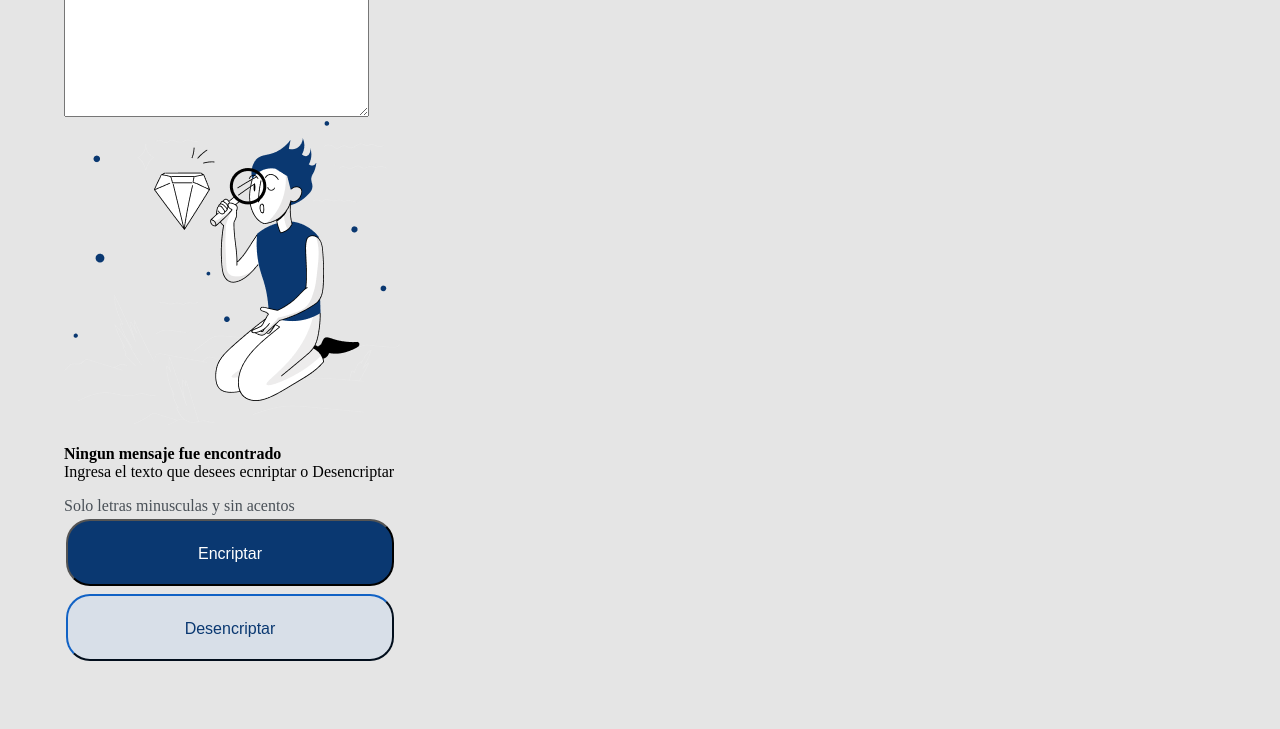
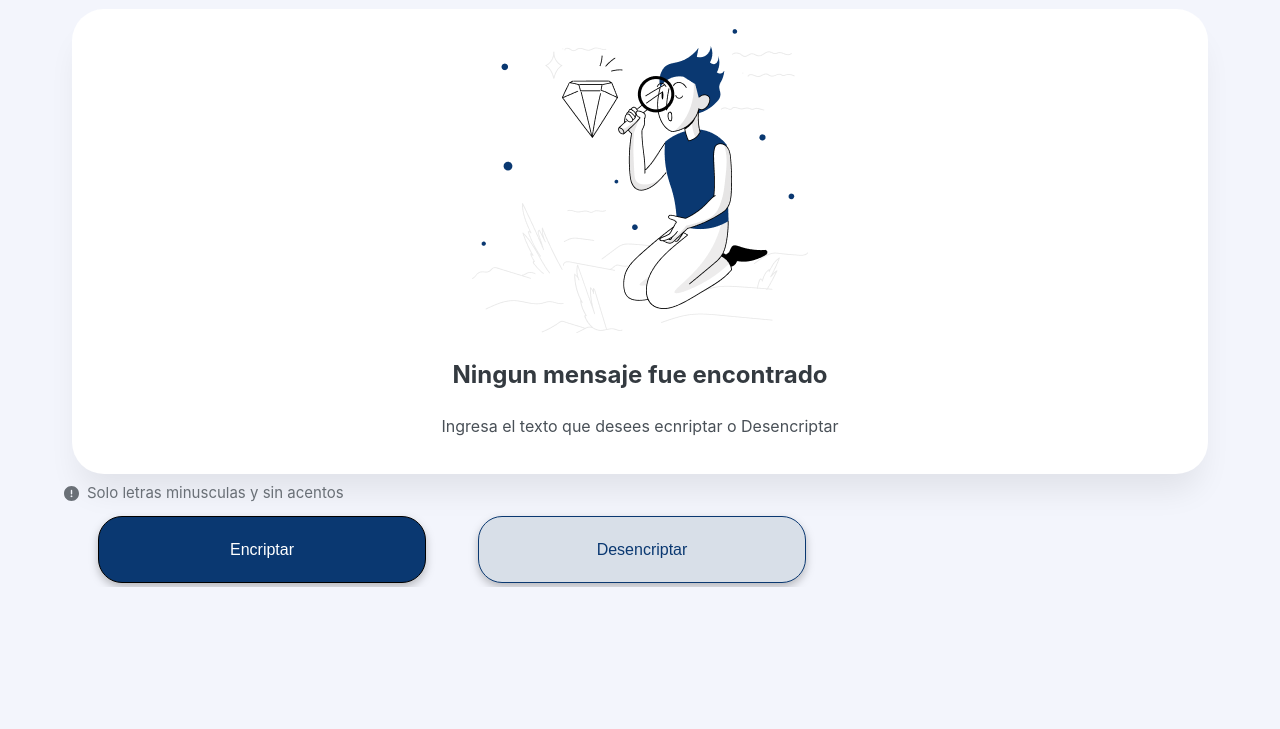
Before and after one commit to macluna94/encript_oracle, a plain HTML site: page index.html in a window 1280 px wide. Shown: the part 215-944 px from the top of the page. After the commit the page ends 802 px from the top, so only its background shows below. Drawn offline with Linux system fonts and the light colour scheme.

Commit message:
Mejora de estilo

```diff
--- a/index.css
+++ b/index.css
@@ -1,38 +1,140 @@
+.div-result{
+    background-color: white;
+    border-radius: 32px;
+    margin: 8px;
+    padding: 20px;
+    box-shadow: 0px 24px 32px -8px rgba(0, 0, 0, 0.08);
+    text-align: center;
+}
+.div-result #p1{
+    font-style: normal;
+    font-weight: 700;
+    font-size: 24px;
+    line-height: 120%;
+    color: #343A40;
+
+    flex: none;
+    order: 0;
+    align-self: stretch;
+    flex-grow: 0;
+}
+.div-result #p2{
+    font-weight: 400;
+    font-size: 16px;
+    line-height: 150%;
+    color: #495057;
+    flex: none;
+    order: 1;
+    align-self: stretch;
+    flex-grow: 0;
+}
+.div-btns{
+    display: flex;
+    flex-direction: row;
+    align-items: flex-start;
+    margin: 8px;
+    padding: 0px;
+    gap: 24px;
+    position: absolute;
+
+    filter: drop-shadow(0px 4px 4px rgba(0, 0, 0, 0.25));
+}
+.div-span{
+    box-sizing: border-box;
+    display: flex;
+    flex-direction: row;
+    align-items: center;
+    padding: 0px;
+    gap: 8px;
+
+    font-weight: 400;
+    font-size: 15px;
+    line-height: 150%;
+    color: #495057;
+    opacity: 0.8;
+
+    flex: none;
+    order: 1;
+    flex-grow: 0;
+}
 .btn-blue {
+    display: flex;
+    flex-direction: row;
+    align-items: flex-start;
+
+    padding: 24px;
+    gap: 8px;
+
     width: 328px;
     height: 67px;
     background-color: #0A3871;
     color: white;
     border-radius: 24px;
-    border-color: #000000;
-    padding: 24px;
+    border: 1px solid #000000;
     text-align: center;
     display: inline-block;
     font-size: 16px;
     margin: 4px 2px;
+
+    flex: none;
+    order: 0;
+    flex-grow: 0;
 }
 .btn-light {
+
+    display: flex;
+    flex-direction: row;
+    align-items: flex-start;
+
+    padding: 24px;
+    gap: 8px;
+
     width: 328px;
     height: 67px;
     background-color: #d8dfe8    ;
     color: #0A3871;
     border-radius: 24px;
-    border-color: #0A3871;
-    padding: 24px;
+    border: 1px solid #0A3871;
     text-align: center;
     display: inline-block;
     font-size: 16px;
     margin: 4px 2px;
+
+    flex: none;
+    order: 1;
+    flex-grow: 0;
 }
 .txt-input{
+    background: #F3F5FC;
     color: #0A3871;
+    font-family: 'Inter', sans-serif;
+
     padding: 24px;
+    width: 577px;
+    height: 48px;
+    left: 240px;
+    top: 168px;
+    font-weight: 400;
+    font-size: 32px;
+    border: 0px;
 
+
+}
+textarea::placeholder{
+    font-family: 'Inter', sans-serif;
+    font-style: normal;
+    font-weight: 400;
+    font-size: 32px;
+    line-height: 150%;
+    color: #0A3871;
 }
 span {
     color: #495057;
 }
 body {
     margin: 5%;
-    background-color: #e5e5e5;
+    background: #F3F5FC;
+    font-family: 'Inter', sans-serif;
+    font-style: normal;
+
 }
--- a/index.html
+++ b/index.html
@@ -7,21 +7,29 @@
     <title>Encriptador Oracle</title>
     <script src="index.js"></script>
     <link rel="stylesheet" href="index.css">
+
+    <script src="https://cdnjs.cloudflare.com/ajax/libs/font-awesome/6.2.1/js/all.min.js" integrity="sha512-rpLlll167T5LJHwp0waJCh3ZRf7pO6IT1+LZOhAyP6phAirwchClbTZV3iqL3BMrVxIYRbzGTpli4rfxsCK6Vw==" crossorigin="anonymous" referrerpolicy="no-referrer"></script>
 </head>
 <body>
 
     <div>
-        <img src="logo.png" height="64px" width="120px" alt="logo-alura">
+        <img src="logo.png" height="48px" width="120px" alt="logo-alura">
     </div>
 <div>
-    <textarea name="" id="" cols="30" rows="10" placeholder="Ingrese el texto aqui" class="txt-input"></textarea>
+    <textarea name="" id="" cols="30" rows="10" placeholder="Ingrese el texto aqui" class="txt-input" autofocus></textarea>
 </div>
-<div>
-    <img src="imagen2.png" alt="" >
-    <p><Strong>Ningun mensaje fue encontrado</Strong> <br> Ingresa el texto que desees ecnriptar o Desencriptar</p>
+<div class="div-result">
+    <img src="imagen2.png" alt="dem" >
+        <p id="p1">Ningun mensaje fue encontrado</p>
+        <p id="p2">Ingresa el texto que desees ecnriptar o Desencriptar</p>
 </div>
-<div>
+
+<div class="div-span">
+    <i class="fa-solid fa-circle-exclamation"></i>
     <span>Solo letras minusculas y sin acentos</span>
+</div>
+
+<div class="div-btns">
     <br>
     <button type="submit" class="btn-blue">Encriptar</button>
     <br>
```
